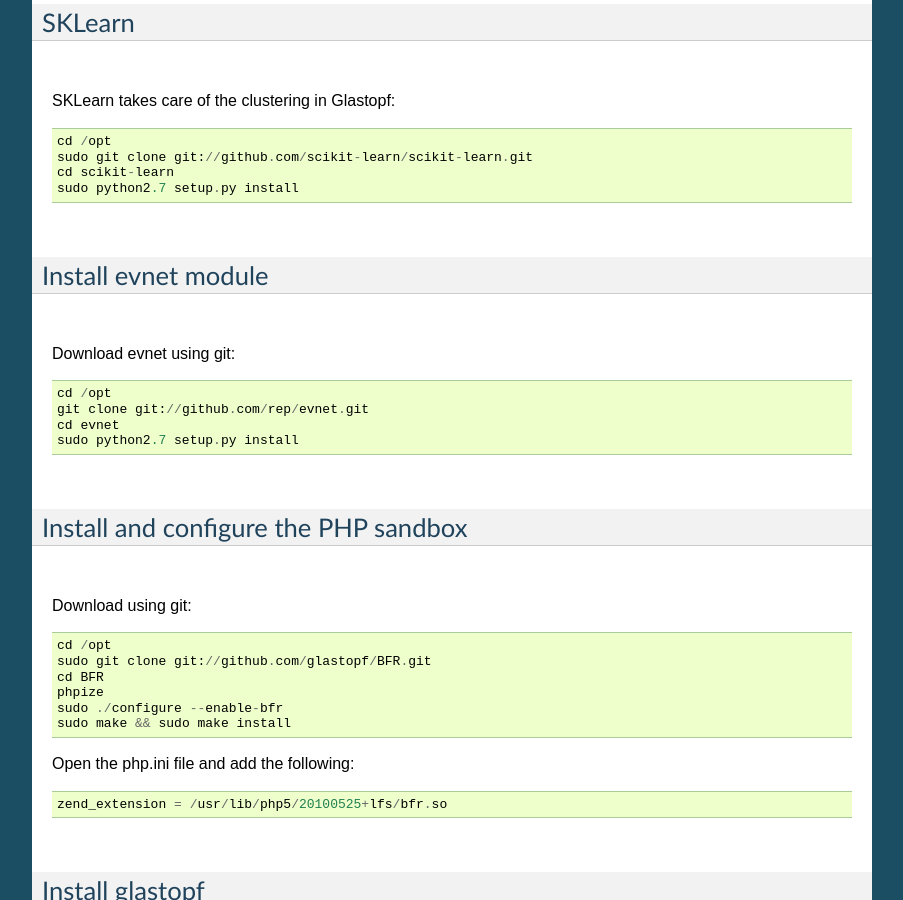
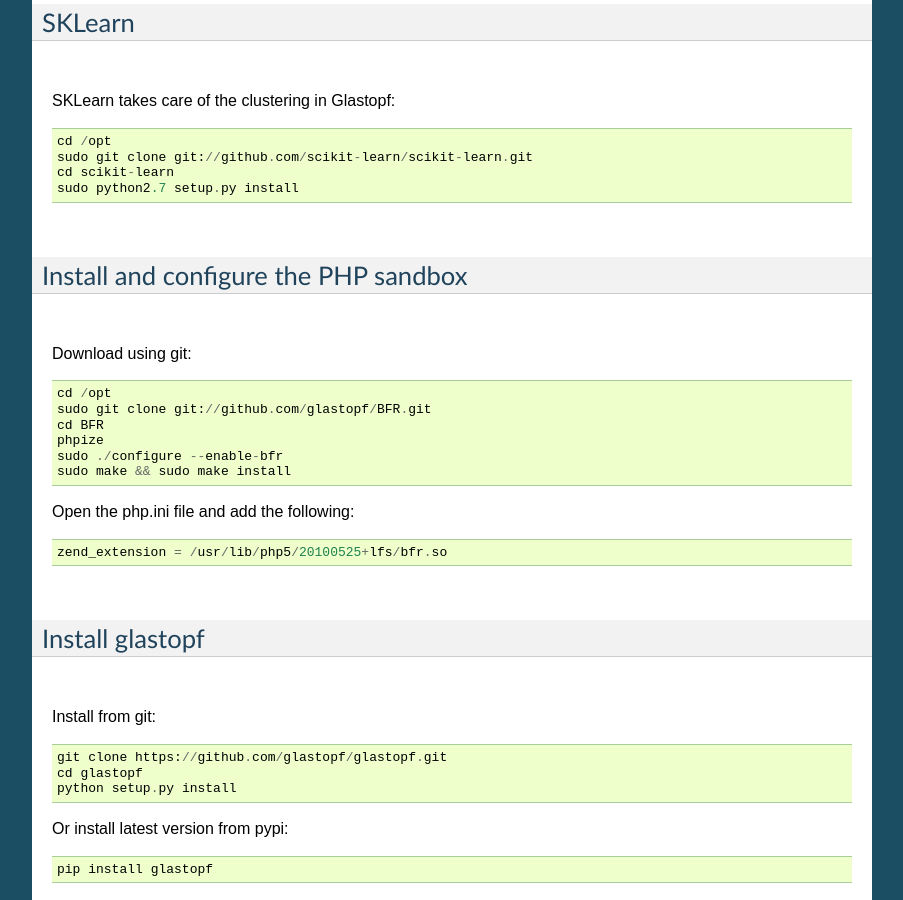
Before and after one commit to mushorg/glastopf, a Sphinx documentation site: the page built from docs/source/installation/installation_ubuntu.rst, in a window 1280 px wide and 900 px high, scrolled down 724 px. Shown: the whole window, without its empty margins (198-1101 px from the left). Built offline with Sphinx 7.4.7, drawn with Linux system fonts in a browser that asks for light colours; formulas are drawn with MathJax 3; pages that are not in the unit, such as notebooks, are missing from menus.

Commit message:
removed evnet instructions

```diff
--- a/docs/source/installation/installation_ubuntu.rst
+++ b/docs/source/installation/installation_ubuntu.rst
@@ -40,19 +40,6 @@
     cd /opt
     sudo git clone git://github.com/scikit-learn/scikit-learn.git
     cd scikit-learn
-    sudo python2.7 setup.py install
-
-|
-
-Install evnet module
-====================
-|
-
-Download evnet using git::
-
-    cd /opt
-    git clone git://github.com/rep/evnet.git
-    cd evnet
     sudo python2.7 setup.py install
 
 |
```
